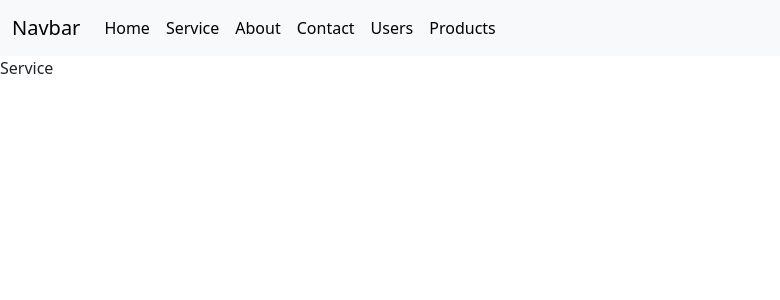
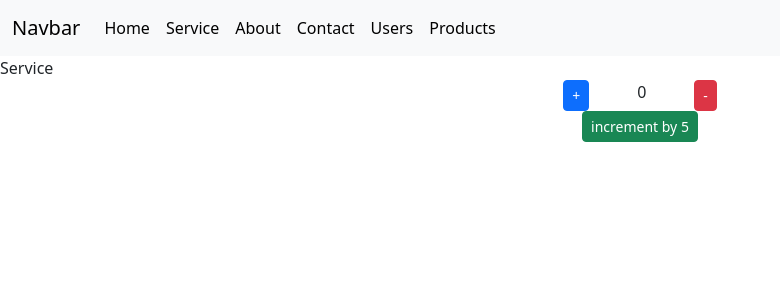
Before and after one commit to shailesh-ss-19-11/tops, a React (Create React App) app: page /service in a window 1280 px wide. Shown: the top 300 px of the page, without its empty margins (0-780 px from the left). Built offline with nearby package versions, Linux system fonts and the light colour scheme.

Commit message:
redux implementation

```diff
--- a/package.json
+++ b/package.json
@@ -6,6 +6,7 @@
     "@emotion/react": "^11.11.1",
     "@emotion/styled": "^11.11.0",
     "@mui/material": "^5.14.18",
+    "@reduxjs/toolkit": "^1.9.7",
     "@testing-library/jest-dom": "^5.17.0",
     "@testing-library/react": "^13.4.0",
     "@testing-library/user-event": "^13.5.0",
@@ -17,6 +18,7 @@
     "react-dom": "^18.2.0",
     "react-icons": "^4.12.0",
     "react-loader-spinner": "^5.4.5",
+    "react-redux": "^8.1.3",
     "react-router-dom": "^6.18.0",
     "react-scripts": "5.0.1",
     "sass": "^1.69.5",
--- /dev/null
+++ b/src/Store.js
@@ -0,0 +1,8 @@
+import { configureStore } from '@reduxjs/toolkit'
+import counterSlice  from './reduxSlices/CounterSlice'
+
+export const store = configureStore({
+  reducer: {
+    counterSlice
+  },
+})
--- a/src/components/site/About.jsx
+++ b/src/components/site/About.jsx
@@ -20,7 +20,6 @@ class About extends Component {
     }
 
     componentDidUpdate(prevprops, prevstate) {
-
         console.log(prevstate)
         if (prevstate.count === 5) {
             alert("componentDidUpdate called")
@@ -30,6 +29,7 @@ class About extends Component {
     decrease = () => {
         this.setState({ count: this.state.count - 1 })
     }
+
     render() {
         alert("render called")
         return (
--- a/src/components/site/Service.jsx
+++ b/src/components/site/Service.jsx
@@ -1,9 +1,20 @@
 import React from 'react';
-
+import { useSelector, useDispatch } from 'react-redux'
+import { decrement, increment, increaseBy5 } from '../../reduxSlices/CounterSlice';
 const Service = () => {
+    const dispatch = useDispatch();
+    const counter = useSelector((state) => state.counterSlice)
     return (
         <div>
             Service
+            <div className='d-flex justify-content-center gap-5'>
+                <button className='btn btn-sm btn-primary' onClick={() => dispatch(increment())}>+</button>
+                {counter.count}
+                <button className='btn btn-sm btn-danger' onClick={() => dispatch(decrement())}>-</button>
+            </div>
+            <center>
+                <button className='btn btn-sm btn-success' onClick={() => dispatch(increaseBy5(5))}>increment by 5</button>
+            </center>
         </div>
     );
 }
--- a/src/index.js
+++ b/src/index.js
@@ -1,11 +1,15 @@
 import React from "react";
 import ReactDOM from 'react-dom/client'; //virtual dom
 import App from './App'
+import { store } from "./Store";
+import { Provider } from 'react-redux'
 import { BrowserRouter } from 'react-router-dom'
 import 'bootstrap/dist/css/bootstrap.min.css';
 const root = ReactDOM.createRoot(document.getElementById("root"));
 root.render(
   <BrowserRouter>
-    <App />
+    <Provider store={store}>
+      <App />
+    </Provider>
   </BrowserRouter>
 )
--- /dev/null
+++ b/src/reduxSlices/CounterSlice.js
@@ -0,0 +1,27 @@
+import { createSlice } from '@reduxjs/toolkit'
+
+const initialState = {
+    count: 0,
+}
+
+export const counterSlice = createSlice({
+    name: 'counter',
+    initialState,
+    reducers: {
+        increment: (state) => {
+            state.count += 1
+        },
+        decrement: (state) => {
+            state.count -= 1
+        },
+        increaseBy5: (state, action) => {
+            console.log(action.payload)
+            state.count += action.payload
+        }
+    },
+})
+
+// Action creators are generated for each case reducer function
+export const { increment, decrement, increaseBy5 } = counterSlice.actions
+
+export default counterSlice.reducer
```
Also changed, not shown: src/App.jsx (+5 -3 lines), 1 other file (tests, documents, lock files or other folders).
